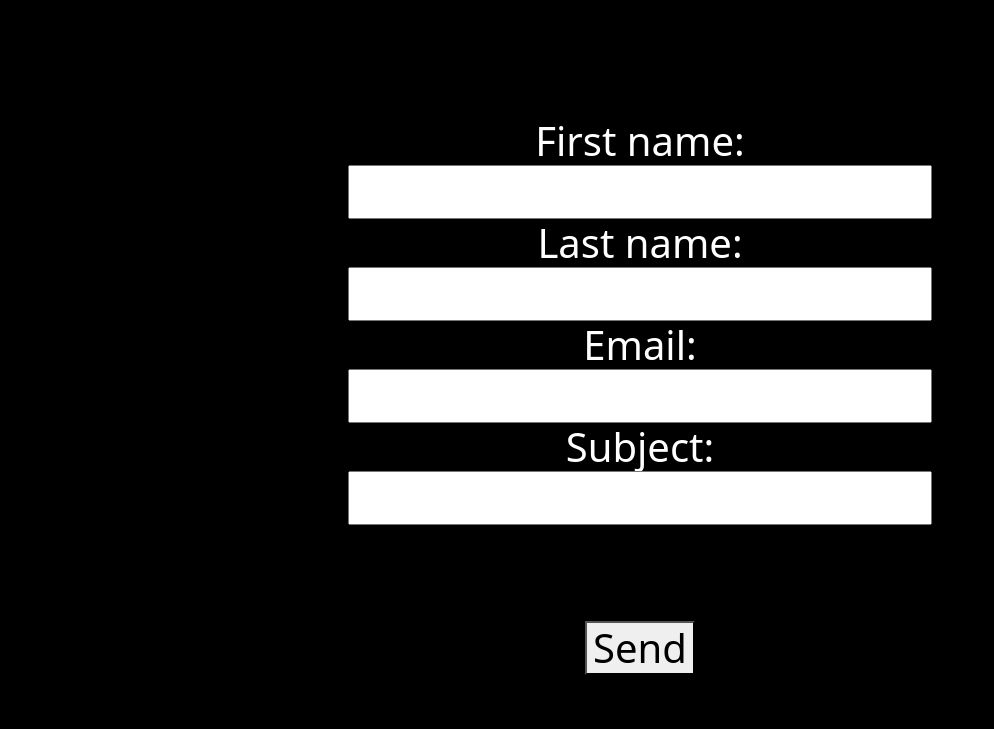
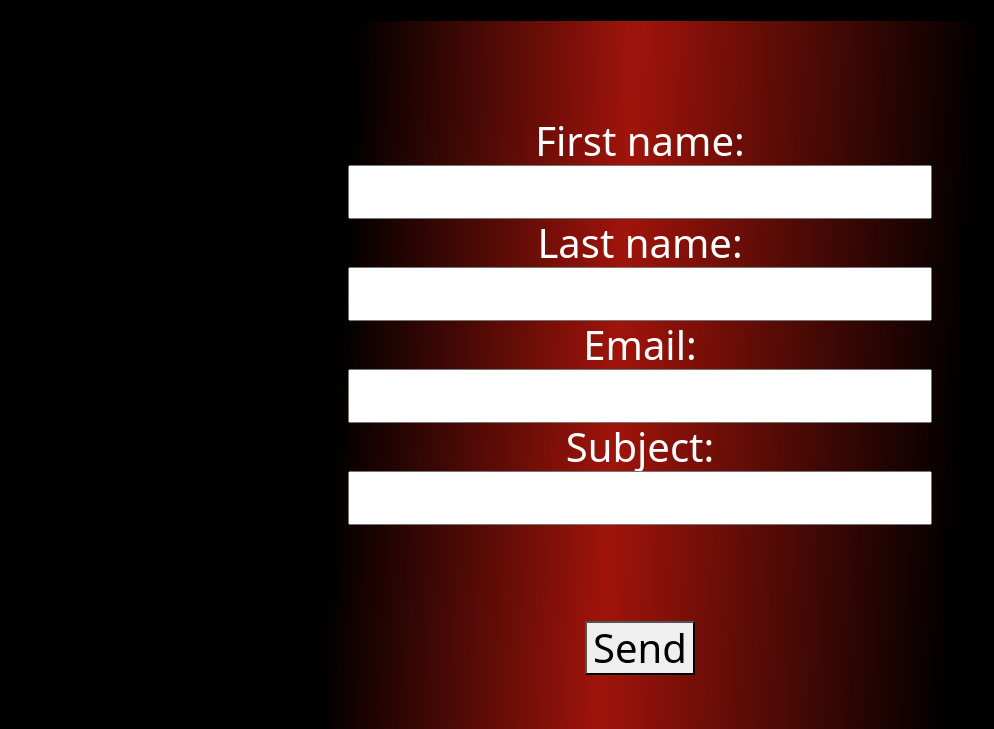
Before and after one commit to The-Nullpointers/Banda_Repositorio, a plain HTML site: page contactenos.html in a window 1280 px wide. Shown: the part 71-800 px from the top of the page, without its empty margins (0-994 px from the left). Drawn offline with nearby package versions, Linux system fonts and the light colour scheme.

Commit message:
Index & Contactenos correccion de errores

```diff
--- a/contactenos.html
+++ b/contactenos.html
@@ -24,7 +24,7 @@
     </header>
    <center>
 
-           <h1 style="background-color:black;" >
+           <h1>
                <br >
                <br >
                <form id=formulario>
```
Also changed, not shown: index.html (+1 -1 lines).
